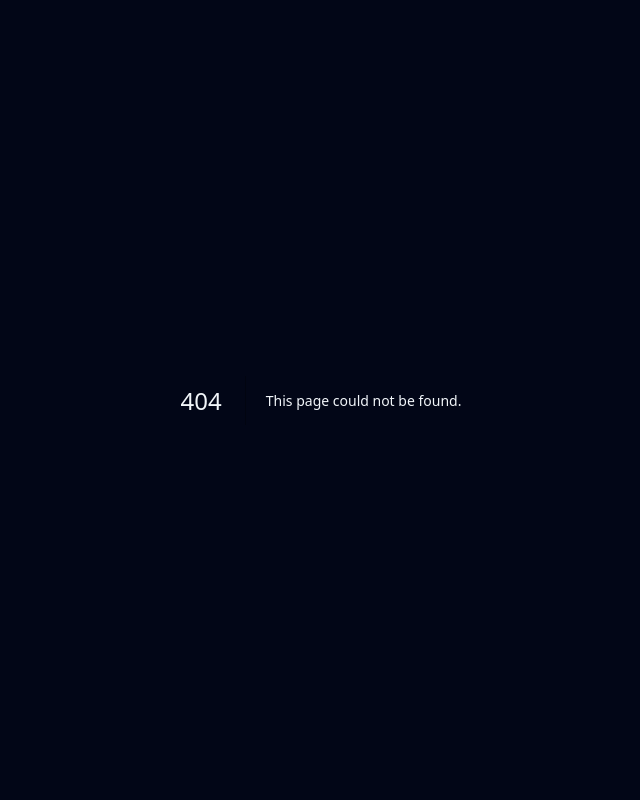
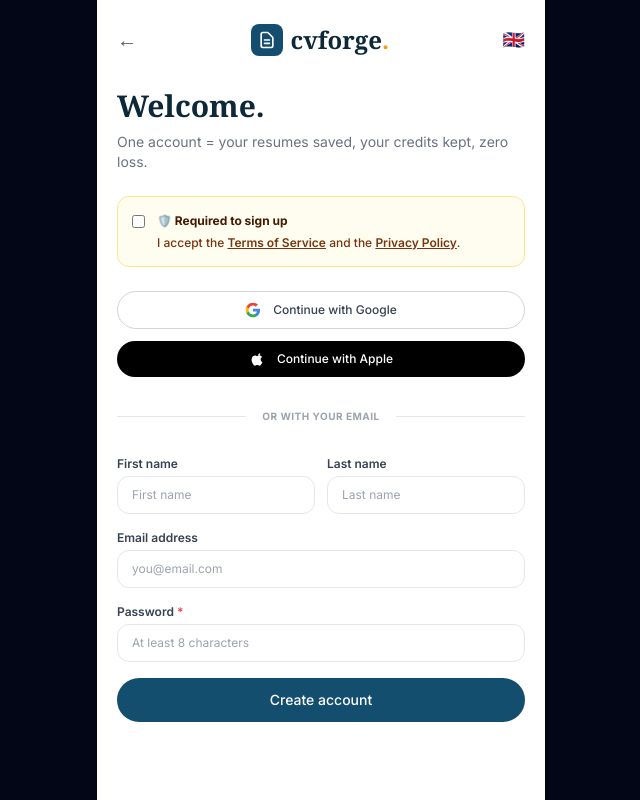
Before and after one commit to cvforgeapp-c/CVForge, a Next.js app: page /register in a window 1280 px wide. Before the commit this address had no page. Shown: the whole page, without its empty margins (319-959 px from the left). Built offline with nearby package versions, Linux system fonts and the light colour scheme.

Commit message:
fix: add /register route to resolve 404 on Create Account

```diff
--- a/app/dashboard/page.tsx
+++ b/app/dashboard/page.tsx
@@ -24,9 +24,9 @@
             <span className="w-2 h-2 rounded-full bg-blue-500 inline-block"></span>
           </div>
 
-          {/* Create Account Link -> Registration Page */}
+          {/* Create Account Button -> /register */}
           <Link
-            href="/auth/register"
+            href="/register"
             className="bg-[#134e6f] text-white hover:bg-[#0f3d57] text-xs font-medium px-3.5 py-1.5 rounded-full transition-colors"
           >
             Create an account
@@ -34,7 +34,7 @@
         </div>
       </header>
 
-      {/* Main Section */}
+      {/* Main Content Area */}
       <section className="px-5 py-8 max-w-xl mx-auto">
         <h1 className="font-serif font-bold text-2xl sm:text-3xl text-[#0d2838] mb-2">
           Optimize your resume for free
@@ -43,7 +43,7 @@
           Drop your resume and paste the job offer link to receive your optimized resume.
         </p>
 
-        {/* Upload Zone */}
+        {/* Drag and Drop Zone */}
         <div className="border-2 border-dashed border-blue-200 bg-blue-50/20 rounded-2xl p-8 text-center mb-8">
           <div className="w-12 h-12 bg-white rounded-full flex items-center justify-center mx-auto mb-3 shadow-sm border border-gray-100 text-gray-600">
             &uarr;
@@ -60,7 +60,7 @@
           </p>
         </div>
 
-        {/* Optimized Resumes Container */}
+        {/* Optimizations */}
         <div className="bg-white border border-gray-100 rounded-2xl p-6 text-center shadow-sm">
           <h2 className="font-serif font-bold text-sm sm:text-base text-[#0d2838] mb-4 flex items-center justify-center gap-2">
             <span>&#10024;</span> My optimized resumes
--- /dev/null
+++ b/app/register/page.tsx
@@ -0,0 +1,128 @@
+import React from 'react'
+import Link from 'next/link'
+
+export default function Register() {
+  return (
+    <main className="min-h-screen bg-white text-[#143a52] px-5 py-6 max-w-md mx-auto flex flex-col justify-between">
+      <div>
+        {/* Top Header Controls */}
+        <div className="flex items-center justify-between mb-8">
+          <Link href="/dashboard" className="text-gray-600 hover:text-gray-900 text-xl font-bold">
+            &larr;
+          </Link>
+
+          {/* Logo */}
+          <div className="flex items-center gap-2">
+            <div className="bg-[#134e6f] p-1.5 rounded-lg text-white">
+              <svg className="w-5 h-5" fill="none" stroke="currentColor" viewBox="0 0 24 24">
+                <path strokeLinecap="round" strokeLinejoin="round" strokeWidth="2" d="M9 12h6m-6 4h6m2 5H7a2 2 0 01-2-2V5a2 2 0 012-2h5.586a1 1 0 01.707.293l5.414 5.414a1 1 0 01.293.707V19a2 2 0 01-2 2z" />
+              </svg>
+            </div>
+            <span className="font-serif font-bold text-2xl text-[#0d2838]">
+              cvforge<span className="text-amber-500">.</span>
+            </span>
+          </div>
+
+          <span className="text-lg" aria-label="UK Flag">🇬🇧</span>
+        </div>
+
+        {/* Heading */}
+        <h1 className="font-serif font-extrabold text-3xl text-[#0d2838] mb-2">
+          Welcome.
+        </h1>
+        <p className="text-gray-500 text-xs sm:text-sm mb-6 leading-normal">
+          One account = your resumes saved, your credits kept, zero loss.
+        </p>
+
+        {/* Terms Box */}
+        <div className="bg-[#fffdf0] border border-amber-200 rounded-xl p-3.5 mb-6 flex items-start gap-3">
+          <input type="checkbox" id="terms" className="mt-1 rounded border-gray-300 text-[#134e6f] focus:ring-0" />
+          <label htmlFor="terms" className="text-xs text-amber-900 font-medium leading-relaxed">
+            <span className="font-bold flex items-center gap-1 text-amber-950 mb-0.5">
+              🛡️ Required to sign up
+            </span>
+            I accept the <a href="#" className="underline font-semibold">Terms of Service</a> and the <a href="#" className="underline font-semibold">Privacy Policy</a>.
+          </label>
+        </div>
+
+        {/* OAuth Buttons */}
+        <div className="space-y-3 mb-6">
+          <button className="w-full border border-gray-300 rounded-full py-2.5 px-4 flex items-center justify-center gap-3 font-medium text-xs text-gray-700 hover:bg-gray-50 transition-colors">
+            <svg className="w-4 h-4" viewBox="0 0 24 24">
+              <path fill="#4285F4" d="M22.56 12.25c0-.78-.07-1.53-.2-2.25H12v4.26h5.92c-.26 1.37-1.04 2.53-2.21 3.31v2.77h3.57c2.08-1.92 3.28-4.74 3.28-8.09z" />
+              <path fill="#34A853" d="M12 23c2.97 0 5.46-.98 7.28-2.66l-3.57-2.77c-.98.66-2.23 1.06-3.71 1.06-2.86 0-5.29-1.93-6.16-4.53H2.18v2.84C3.99 20.53 7.7 23 12 23z" />
+              <path fill="#FBBC05" d="M5.84 14.09c-.22-.66-.35-1.36-.35-2.09s.13-1.43.35-2.09V7.06H2.18C1.43 8.55 1 10.22 1 12s.43 3.45 1.18 4.94l2.85-2.22.81-.63z" />
+              <path fill="#EA4335" d="M12 5.38c1.62 0 3.06.56 4.21 1.64l3.15-3.15C17.45 2.09 14.97 1 12 1 7.7 1 3.99 3.47 2.18 7.06l3.66 2.84c.87-2.6 3.3-4.52 6.16-4.52z" />
+            </svg>
+            <span>Continue with Google</span>
+          </button>
+
+          <button className="w-full bg-black text-white rounded-full py-2.5 px-4 flex items-center justify-center gap-3 font-medium text-xs hover:bg-gray-900 transition-colors">
+            <svg className="w-4 h-4 fill-current" viewBox="0 0 24 24">
+              <path d="M18.71 19.5c-.83 1.24-1.71 2.45-3.05 2.47-1.34.03-1.77-.79-3.29-.79-1.53 0-2 .77-3.27.82-1.31.05-2.3-1.32-3.14-2.53C4.25 17 2.94 12.45 4.7 9.39c.87-1.52 2.43-2.48 4.12-2.51 1.28-.02 2.5.87 3.29.87.78 0 2.26-1.07 3.81-.91.65.03 2.47.26 3.64 1.98-.09.06-2.17 1.28-2.15 3.81.03 3.02 2.65 4.03 2.68 4.04-.03.07-.42 1.44-1.38 2.83M15.97 6.32c.62-.75 1.04-1.8 0.92-2.85-.9.04-2 0.6-2.65 1.35-.58.67-1.09 1.75-.95 2.78 1.01.08 2.05-.53 2.68-1.28z" />
+            </svg>
+            <span>Continue with Apple</span>
+          </button>
+        </div>
+
+        {/* Divider */}
+        <div className="relative flex py-2 items-center mb-6">
+          <div className="flex-grow border-t border-gray-200"></div>
+          <span className="flex-shrink mx-4 text-[10px] font-bold text-gray-400 tracking-wider uppercase">
+            OR WITH YOUR EMAIL
+          </span>
+          <div className="flex-grow border-t border-gray-200"></div>
+        </div>
+
+        {/* Registration Form */}
+        <form className="space-y-4">
+          <div className="grid grid-cols-2 gap-3">
+            <div>
+              <label className="block text-xs font-semibold text-gray-700 mb-1">First name</label>
+              <input
+                type="text"
+                placeholder="First name"
+                className="w-full border border-gray-200 rounded-xl px-3.5 py-2.5 text-xs focus:ring-1 focus:ring-[#134e6f] focus:outline-none"
+              />
+            </div>
+            <div>
+              <label className="block text-xs font-semibold text-gray-700 mb-1">Last name</label>
+              <input
+                type="text"
+                placeholder="Last name"
+                className="w-full border border-gray-200 rounded-xl px-3.5 py-2.5 text-xs focus:ring-1 focus:ring-[#134e6f] focus:outline-none"
+              />
+            </div>
+          </div>
+
+          <div>
+            <label className="block text-xs font-semibold text-gray-700 mb-1">Email address</label>
+            <input
+              type="email"
+              placeholder="you@email.com"
+              className="w-full border border-gray-200 rounded-xl px-3.5 py-2.5 text-xs focus:ring-1 focus:ring-[#134e6f] focus:outline-none"
+            />
+          </div>
+
+          <div>
+            <label className="block text-xs font-semibold text-gray-700 mb-1">
+              Password <span className="text-red-500">*</span>
+            </label>
+            <input
+              type="password"
+              placeholder="At least 8 characters"
+              className="w-full border border-gray-200 rounded-xl px-3.5 py-2.5 text-xs focus:ring-1 focus:ring-[#134e6f] focus:outline-none"
+            />
+          </div>
+
+          <button
+            type="submit"
+            className="w-full bg-[#134e6f] text-white font-medium text-sm py-3 rounded-full hover:bg-[#0f3d57] transition-colors mt-2"
+          >
+            Create account
+          </button>
+        </form>
+      </div>
+    </main>
+  )
+}
```
